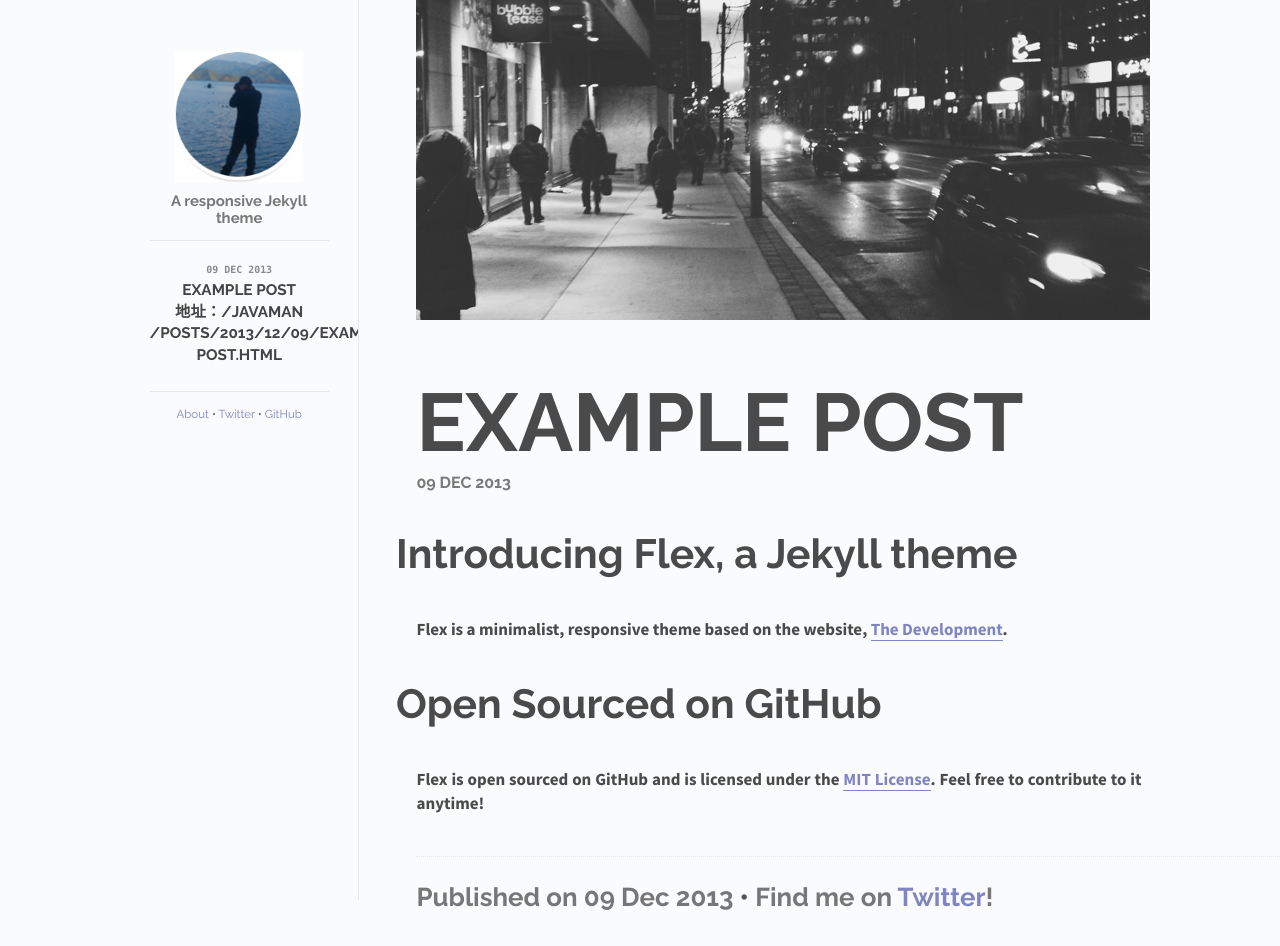
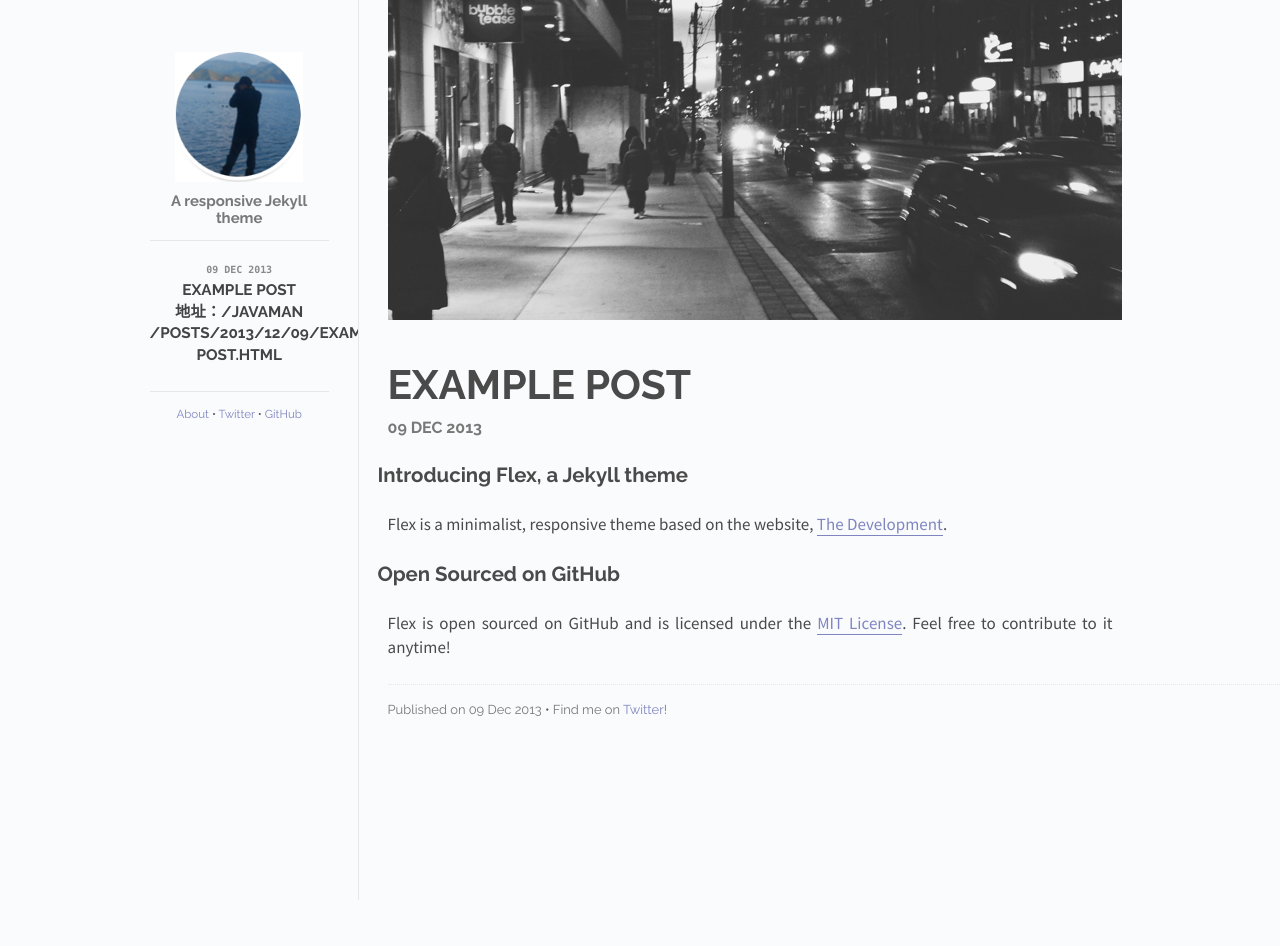
Before and after one commit to javamanyy/javamanyy, a Jekyll site: the page built from index.html, in a window 1280 px wide. Built offline with Jekyll 4.4.1, drawn with Linux system fonts in a browser that asks for light colours; Markdown is read by kramdown in place of the engine named in the settings; after the commit the page ends 900 px from its top, so only the background shows below that.

Commit message:
Update default.html

```diff
--- a/_layouts/default.html
+++ b/_layouts/default.html
@@ -46,7 +46,6 @@
           </span>
         </div>
       </div>
-      <h1>
 
         {{ content }}
 
```
